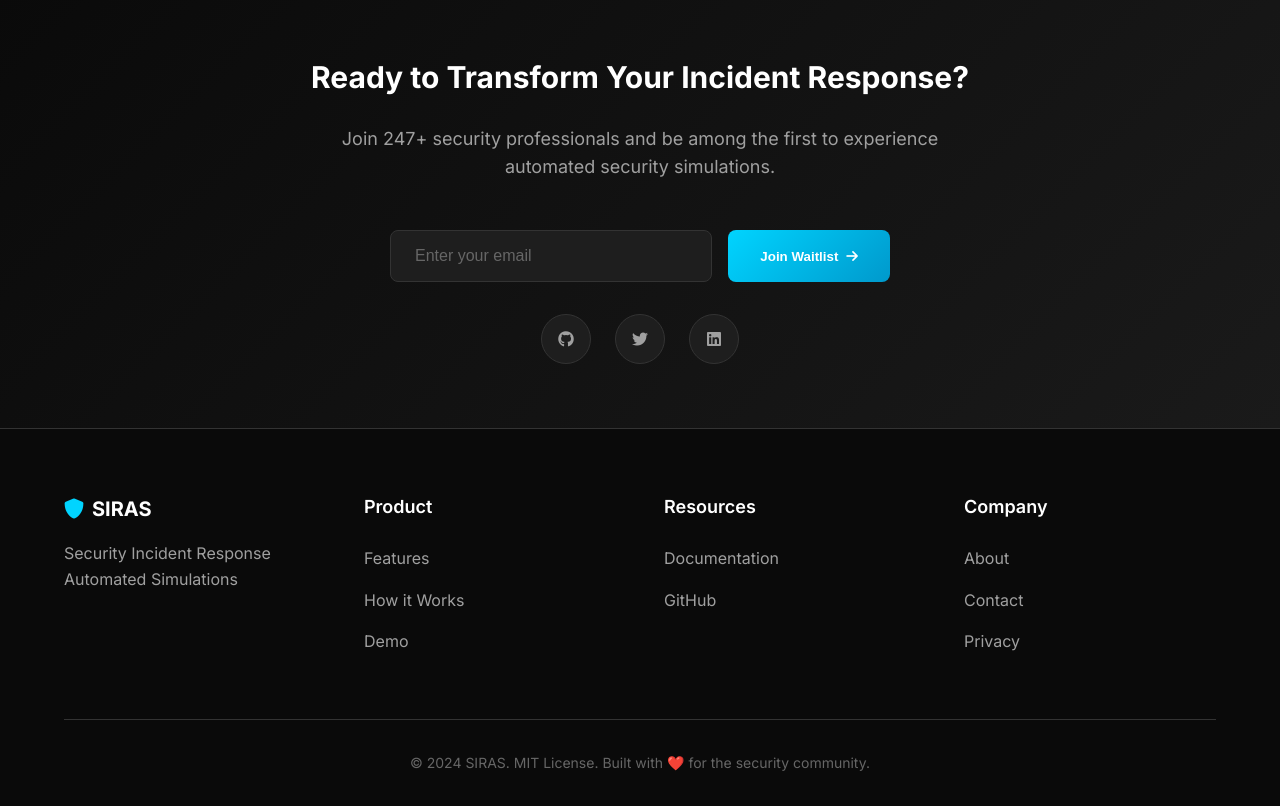
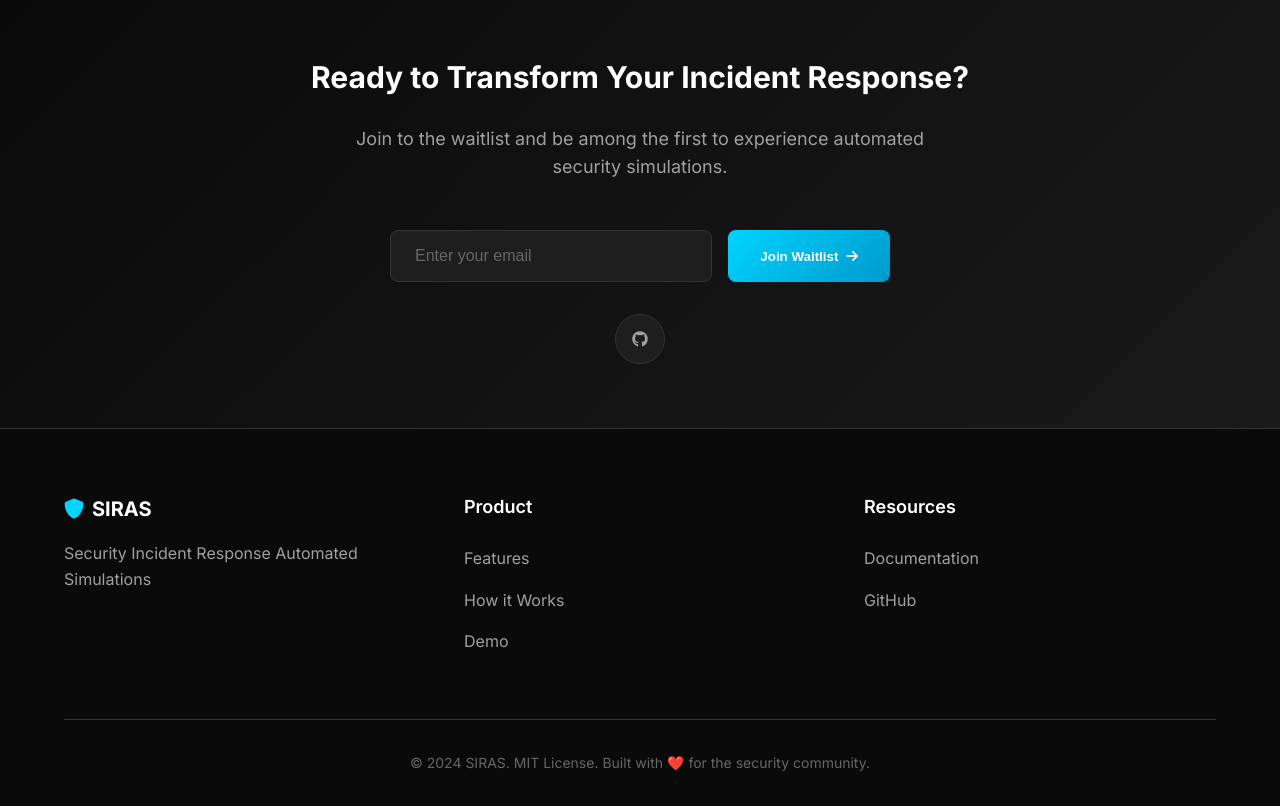
Before and after one commit to Stuxend/siras.ar, a website: page index.html in a window 1280 px wide. Shown: the part 5400-6206 px from the top of the page. Drawn offline with Linux system fonts and the light colour scheme.

Commit message:
fix index site
Signed-off-by: Santi Friquet <santiagofriquet@Santis-MacBook-Pro.local>

```diff
--- a/index.html
+++ b/index.html
@@ -677,7 +677,7 @@
         <div class="container">
             <div class="cta-content">
                 <h2>Ready to Transform Your Incident Response?</h2>
-                <p>Join <span id="footer-waitlist-count">hundreds of</span> security professionals and be among the first to experience automated security simulations.</p>
+                <p>Join to the waitlist and be among the first to experience automated security simulations.</p>
                 <div class="email-form">
                     <form action="https://formspree.io/f/xjkozgbe" method="POST" id="footer-formspree-form">
                         <input type="email" name="email" placeholder="Enter your email" id="footer-email" required>
@@ -690,12 +690,6 @@
                 <div class="social-links">
                     <a href="https://github.com/Stuxend/siras" target="_blank" class="social-link">
                         <i class="fab fa-github"></i>
-                    </a>
-                    <a href="#" class="social-link">
-                        <i class="fab fa-twitter"></i>
-                    </a>
-                    <a href="#" class="social-link">
-                        <i class="fab fa-linkedin"></i>
                     </a>
                 </div>
             </div>
@@ -724,12 +718,12 @@
                     <a href="https://github.com/Stuxend/siras" target="_blank">Documentation</a>
                     <a href="https://github.com/Stuxend/siras" target="_blank">GitHub</a>
                 </div>
-                <div class="footer-section">
+                <!-- <div class="footer-section">
                     <h4>Company</h4>
                     <a href="#">About</a>
                     <a href="#">Contact</a>
                     <a href="#">Privacy</a>
-                </div>
+                </div> -->
             </div>
             <div class="footer-bottom">
                 <p>&copy; 2024 SIRAS. MIT License. Built with ❤️ for the security community.</p>
```
